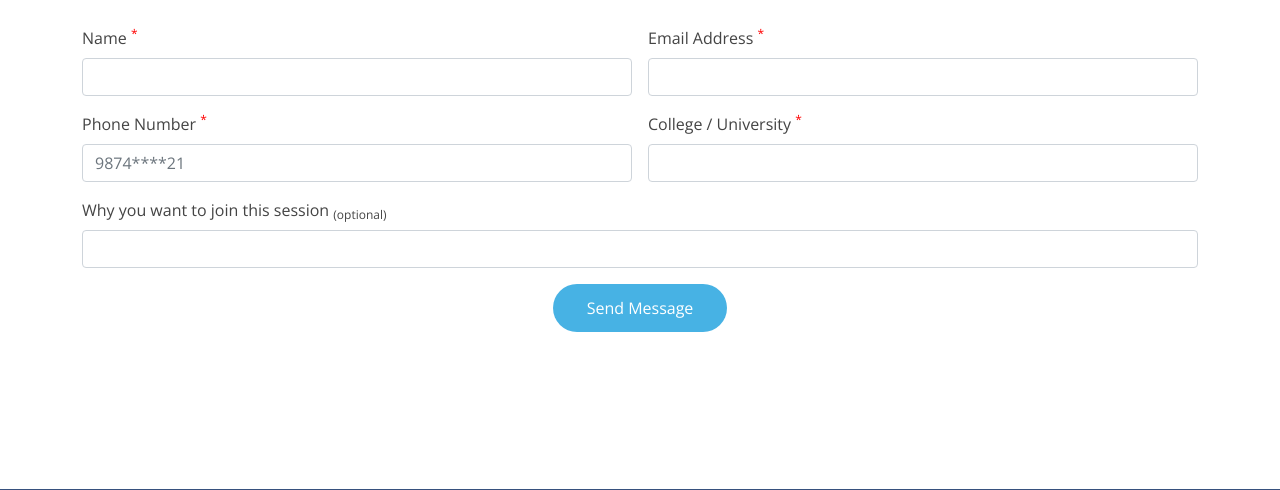
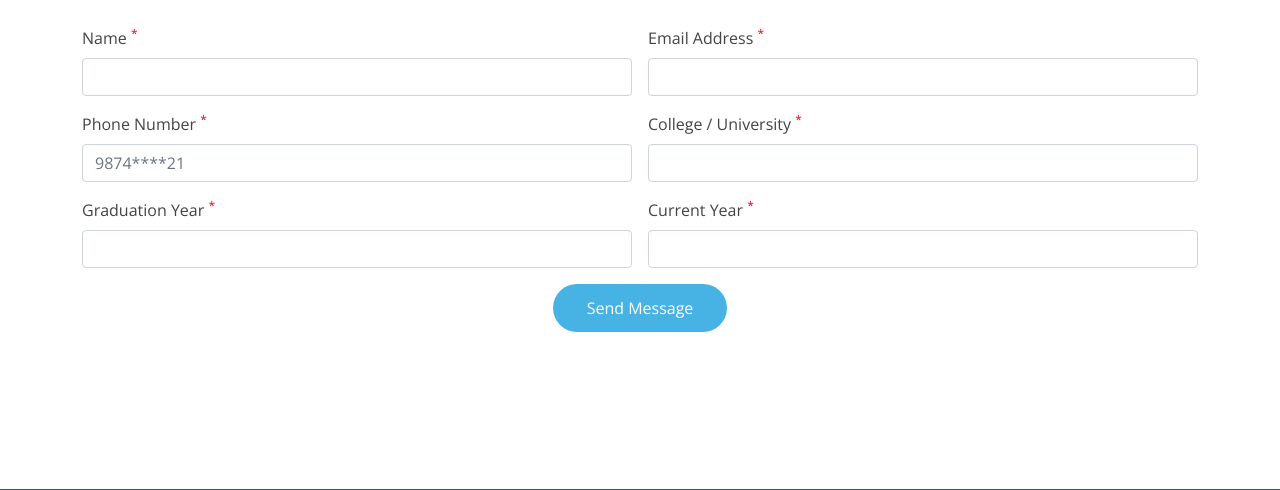
Before and after one commit to IP-Coder/Dabotics, a PHP site: page /Registration.php in a window 1280 px wide. Shown: the part 230-720 px from the top of the page. Run offline with PHP 8.4, Linux system fonts and the light colour scheme.

Commit message:
Adding more feild

```diff
--- a/Registration.php
+++ b/Registration.php
@@ -53,8 +53,14 @@
                             *</sup></label>
                     <input type="text" name="coluni" required class="form-control" id="inputCity">
                 </div>
-                <div class="col-md-12">
-                    <label for="inputState" class="form-label">Why you want to join this session <sub> (optional)</sub>
+                <div class="col-md-6">
+                    <label for="inputState" class="form-label">Graduation Year <sup style="color: red;">*</sup>
+                    </label>
+                    <input type="text" name="mssg" required class="form-control" id="inputCity">
+
+                </div>
+                   <div class="col-md-6">
+                    <label for="inputState" class="form-label">Current Year <sup style="color: red;">*</sup>
                     </label>
                     <input type="text" name="mssg" required class="form-control" id="inputCity">
 
```
